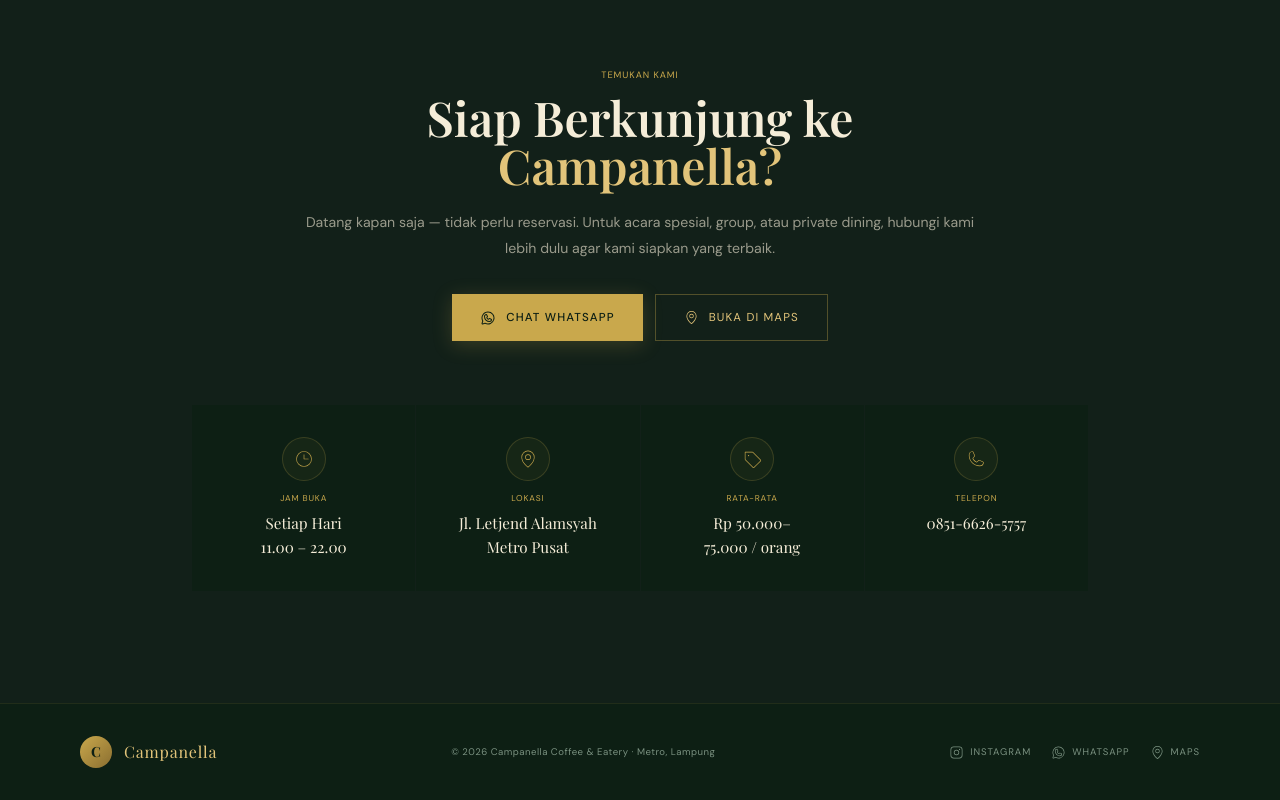
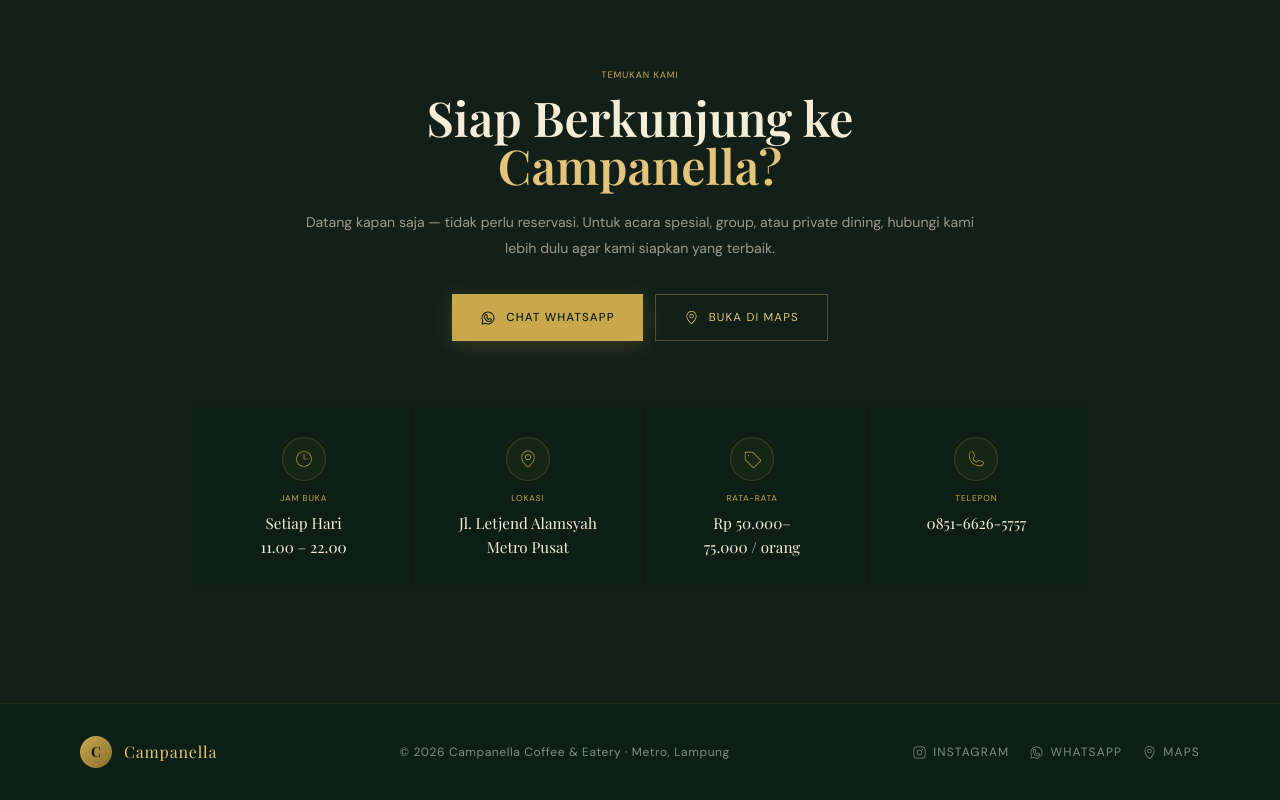
Before and after one commit to Rassarch/campanella-demo, a Next.js app: page / in a window 1280 px wide. Shown: the part 4223-5023 px from the top of the page. Built offline with nearby package versions, Linux system fonts and the light colour scheme; a web font is replaced by a local one.

Commit message:
Update footer

```diff
--- a/src/components/Footer.tsx
+++ b/src/components/Footer.tsx
@@ -20,7 +20,7 @@ export default function Footer() {
           </span>
         </a>
 
-        <p className="text-[0.6rem] tracking-wider text-moss">
+        <p className="text-xs tracking-wider text-moss">
           © {new Date().getFullYear()} {BRAND.full} · {BRAND.city}
         </p>
 
@@ -31,7 +31,7 @@ export default function Footer() {
             target="_blank"
             rel="noopener noreferrer"
             aria-label="Instagram"
-            className="flex items-center gap-1.5 text-[0.6rem] tracking-widest uppercase
+            className="flex items-center gap-1.5 text-xs tracking-widest uppercase
                        text-moss hover:text-gold-light transition-colors group"
           >
             <InstagramLogo
@@ -46,7 +46,7 @@ export default function Footer() {
             target="_blank"
             rel="noopener noreferrer"
             aria-label="WhatsApp"
-            className="flex items-center gap-1.5 text-[0.6rem] tracking-widest uppercase
+            className="flex items-center gap-1.5 text-xs tracking-widest uppercase
                        text-moss hover:text-gold-light transition-colors group"
           >
             <WhatsappLogo
@@ -61,7 +61,7 @@ export default function Footer() {
             target="_blank"
             rel="noopener noreferrer"
             aria-label="Google Maps"
-            className="flex items-center gap-1.5 text-[0.6rem] tracking-widest uppercase
+            className="flex items-center gap-1.5 text-xs tracking-widest uppercase
                        text-moss hover:text-gold-light transition-colors group"
           >
             <MapPin
```
